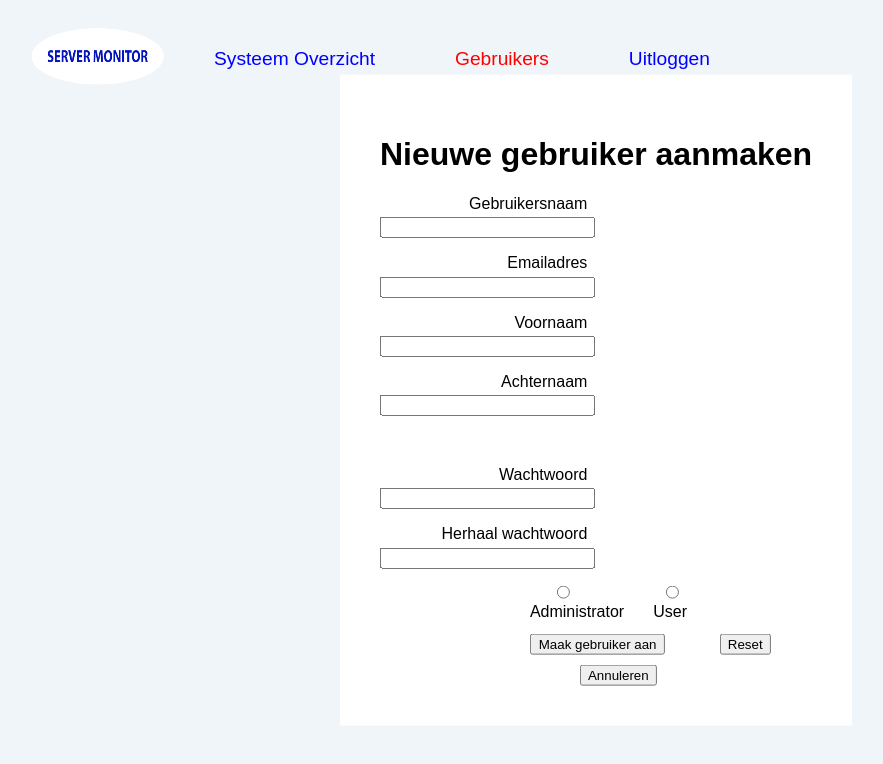
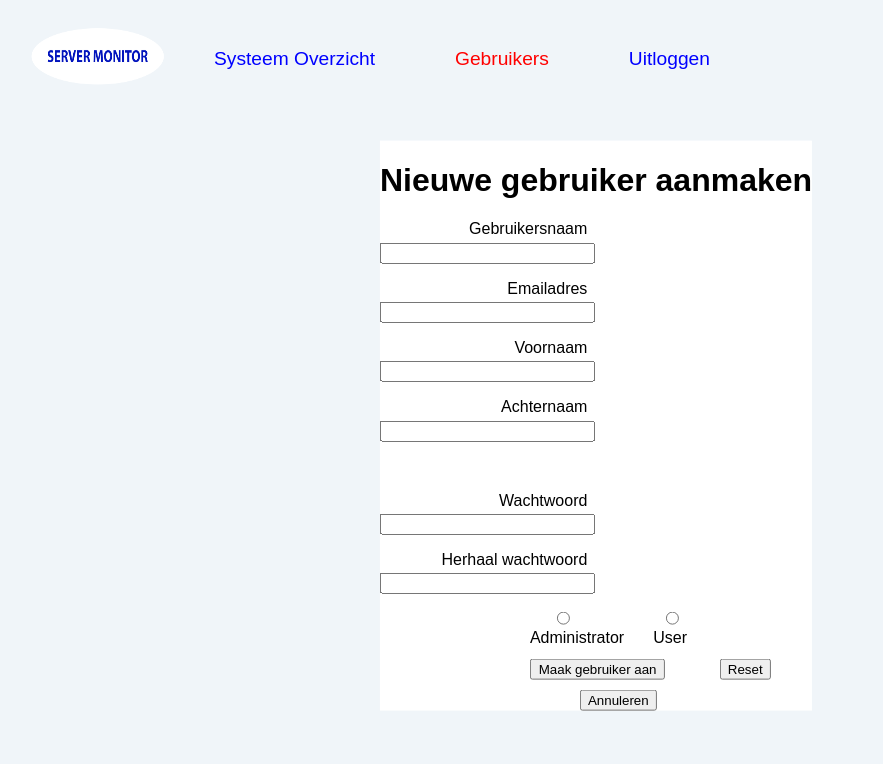
Before and after one commit to miwc14blue/ServerMonitor, a PHP site: page /ServerMonitor/html/makeUserForm.php in a window 1280 px wide. Shown: the top 764 px of the page, without its empty margins (44-927 px from the left). Run offline with PHP 8.4, Linux system fonts and the light colour scheme; the visitor is signed in with stand-in values (Sample User, id 1).

Commit message:
makeuserform.css form-container padding vervangen door margin en gelijker gemaakt met gebruikersoverzicht pagina

```diff
--- a/css/styles-makeUserForm.css
+++ b/css/styles-makeUserForm.css
@@ -1,6 +1,6 @@
 .form-container{
   background-color: white;
-  padding: 40px;
+  margin-top: 2%;
   position: absolute;
   left: 50%;
   top: 50%;
```
